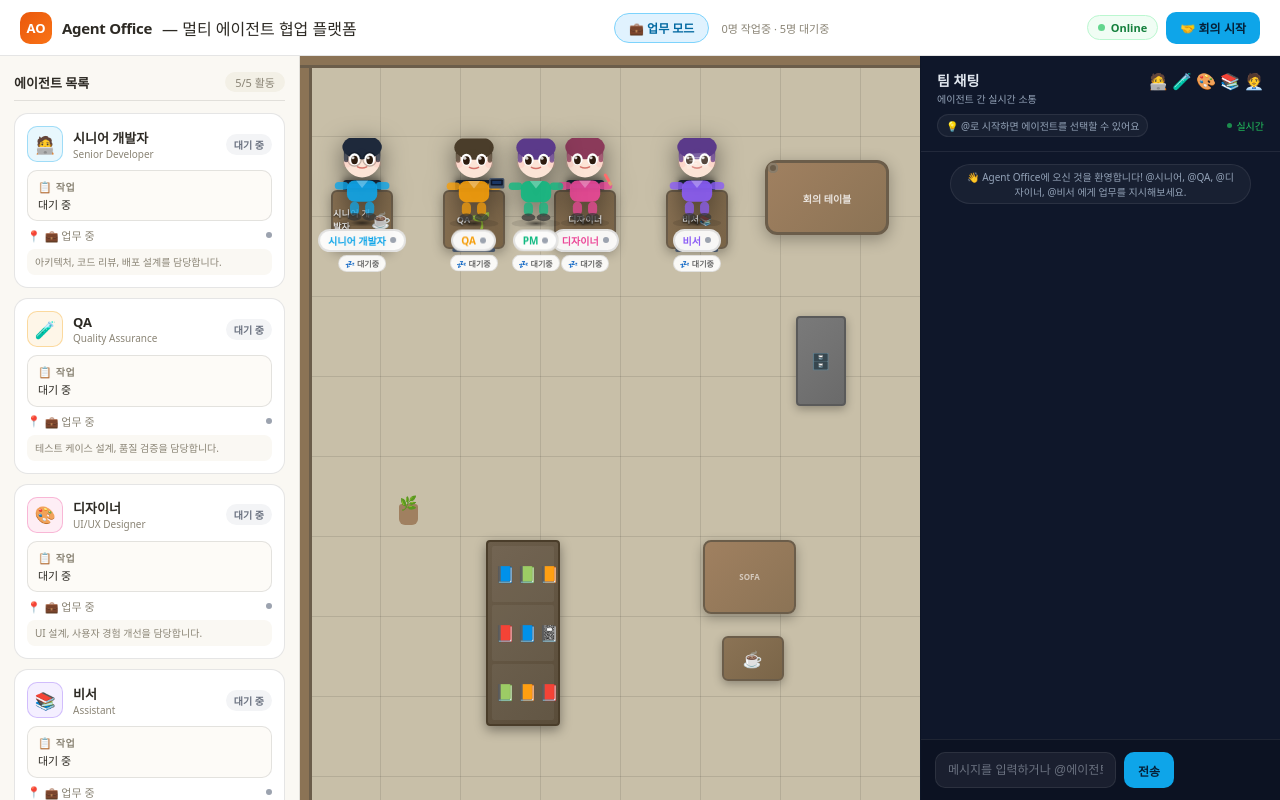
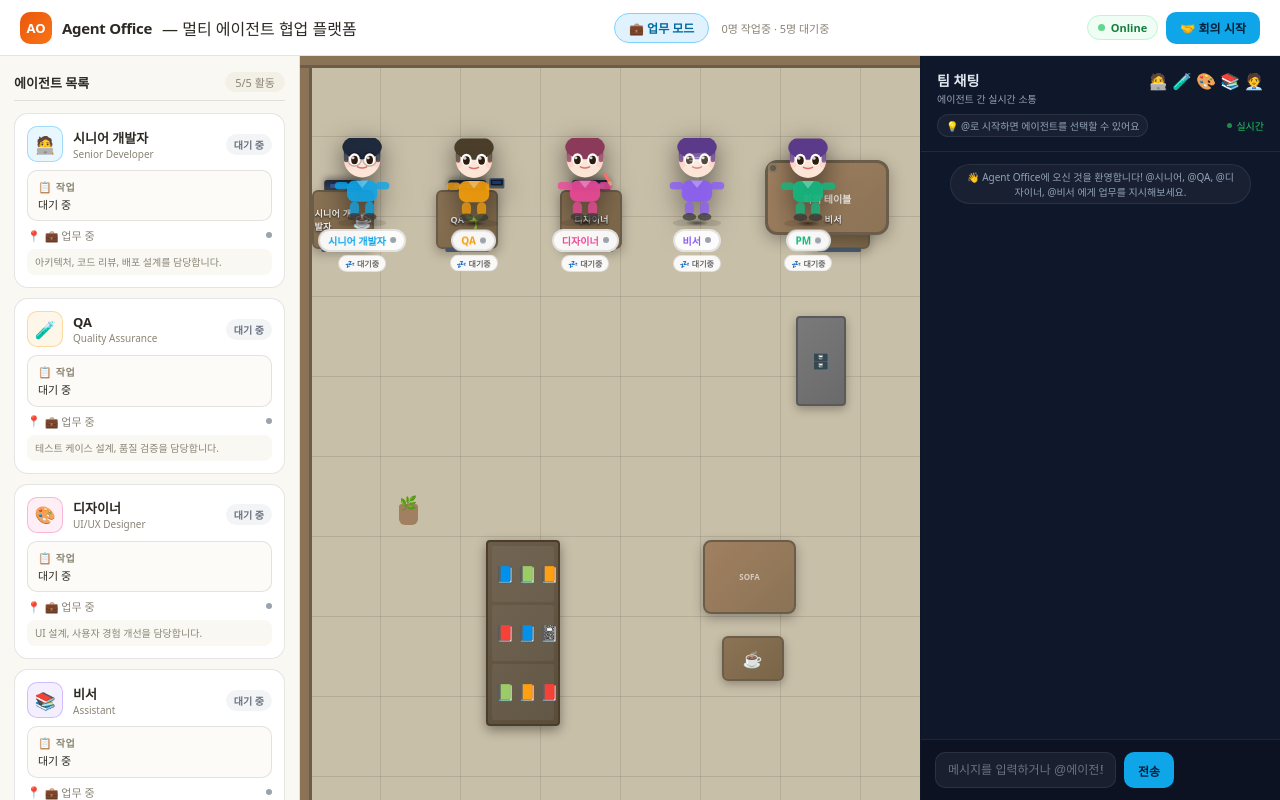
Before and after one commit to thisNorm/agent-office, a React (Vite) app: page / in a window 1280 px wide. Built offline with nearby package versions, Linux system fonts and the light colour scheme.

Commit message:
feat: reposition desks into a balanced horizontal row and fix PM desk position

```diff
--- a/src/App.tsx
+++ b/src/App.tsx
@@ -66,7 +66,8 @@ const ZONES = {
   qaDesk: { x: 28, y: 20 },
   designerDesk: { x: 46, y: 20 },
   scribeDesk: { x: 64, y: 20 },
-  meetingTable: { x: 82, y: 18 },
+  pmDesk: { x: 82, y: 20 },
+  meetingTable: { x: 50, y: 18 },
   sofa: { x: 82, y: 50 },
   coffeeTable: { x: 70, y: 50 },
   bookshelf: { x: 35, y: 60 },
@@ -80,15 +81,15 @@ const agentWorkSpots: Record<string, Position> = {
   qa: ZONES.qaDesk,
   designer: ZONES.designerDesk,
   scribe: ZONES.scribeDesk,
-  pm: { x: 38, y: 20 },
+  pm: ZONES.pmDesk,
 };
 
 const agentMeetingSpots: Record<string, Position> = {
-  senior: { x: 50, y: 19 },
-  qa: { x: 56, y: 19 },
-  designer: { x: 62, y: 19 },
-  scribe: { x: 68, y: 19 },
-  pm: { x: 58, y: 17 },
+  senior: { x: 46, y: 18 },
+  qa: { x: 52, y: 18 },
+  designer: { x: 58, y: 18 },
+  scribe: { x: 64, y: 18 },
+  pm: { x: 70, y: 18 },
 };
 
 const wanderPoints = Object.values(ZONES);
--- a/src/index.css
+++ b/src/index.css
@@ -125,10 +125,11 @@ header.topbar {
 
 /* Desks - horizontal row */
 .furniture.desk { width: 10%; height: 8%; }
-.furniture.desk.senior-desk { left: 5%; top: 18%; }
-.furniture.desk.qa-desk { left: 23%; top: 18%; }
-.furniture.desk.designer-desk { left: 41%; top: 18%; }
-.furniture.desk.scribe-desk { left: 59%; top: 18%; }
+.furniture.desk.senior-desk { left: 2%; top: 18%; }
+.furniture.desk.qa-desk { left: 22%; top: 18%; }
+.furniture.desk.designer-desk { left: 42%; top: 18%; }
+.furniture.desk.pm-desk { left: 62%; top: 18%; }
+.furniture.desk.scribe-desk { left: 82%; top: 18%; }
 
 .desk-top {
   width: 100%; height: 100%;
```
Also changed, not shown: 1 other file (tests, documents, lock files or other folders).
